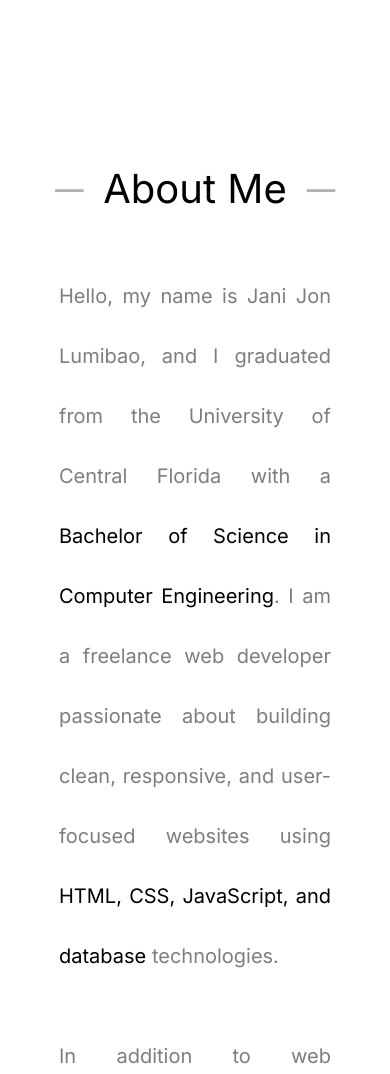
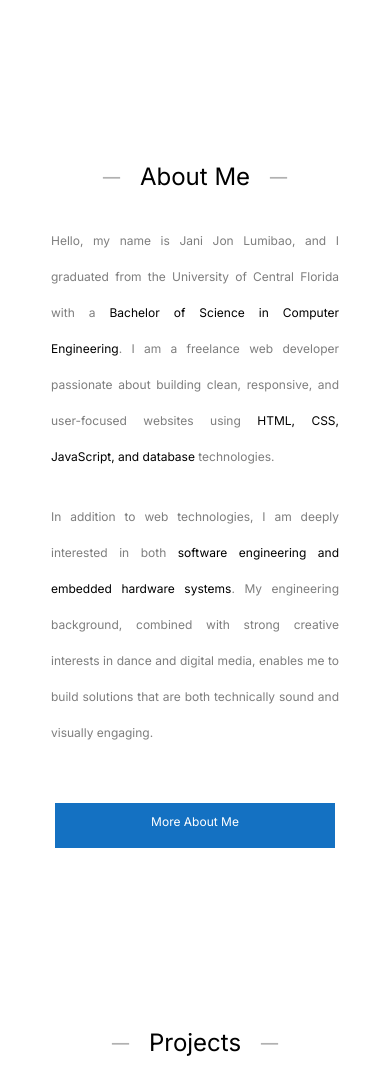
Before and after one commit to JJonLumibao/personal-website, a website: page index.html in a window 390 px wide. Shown: the part 661-1735 px from the top of the page. Drawn offline with Linux system fonts and the light colour scheme.

Commit message:
Testing for GitHub page

```diff
--- a/css/base.css
+++ b/css/base.css
@@ -4,7 +4,7 @@
 
 html {
   font-family: 'Inter', sans-serif;
-  font-size: 20px;
+  font-size: 16px;
 }
 
 body {
@@ -26,7 +26,7 @@ b, h2, h3 {
 p {
   font-size: 1.3rem;
   width: 70%;
-  line-height: 50px;
+  line-height: 1.6;
   margin: 0 auto;
   padding: 1rem;
   text-align: justify;
--- a/css/responsive.css
+++ b/css/responsive.css
@@ -1,5 +1,9 @@
 /* Tablet */
 @media (max-width: 1023px) {
+  html {
+    font-size: 14px;
+  }
+
   .header {
     position: fixed;
     top: 0;
@@ -56,6 +60,10 @@
 
 /* Mobile */
 @media (max-width: 767px) {
+  html {
+    font-size: 12px;
+  }
+
   .nav-list {
     display: none;
   }
```
Also changed, not shown: README.md.
